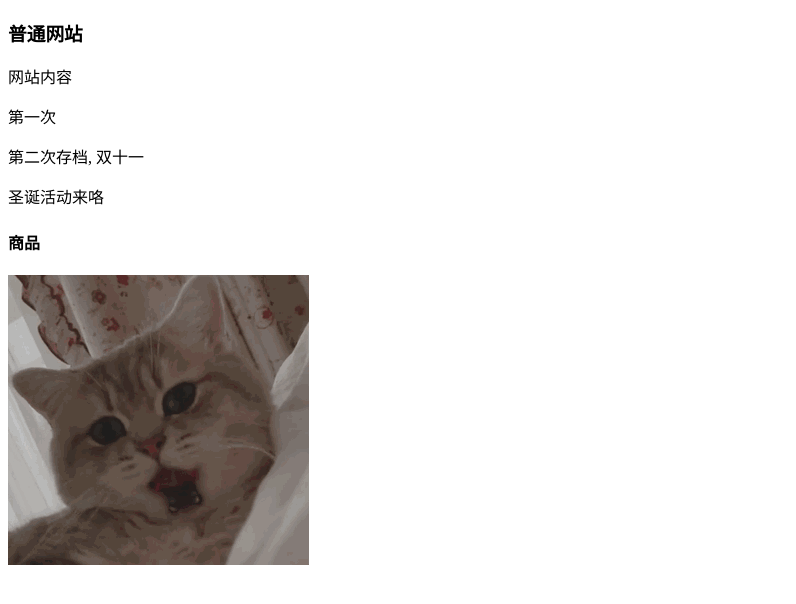
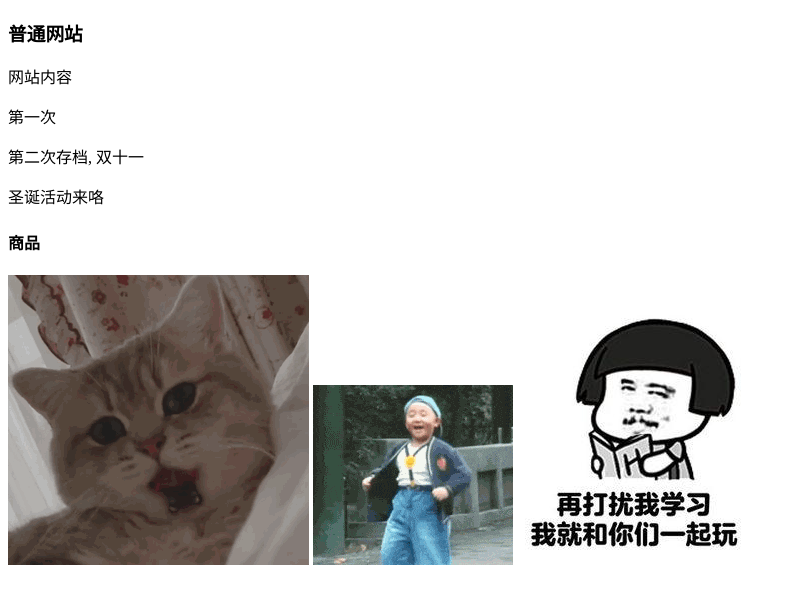
Before and after one commit to happy-ht/taobao2, a plain HTML site: page index.html in a window 1280 px wide. Shown: the whole page, without its empty margins (0-796 px from the left). Drawn offline with Linux system fonts and the light colour scheme.

Commit message:
第五次提交

```diff
--- a/index.html
+++ b/index.html
@@ -16,6 +16,8 @@
     <p>圣诞活动来咯</p>
     <h4>商品</h4>
     <img src="./img/mao.gif" alt="">
+    <img src="./img/heshan.gif" alt="">
+    <img src="./img/536d320d45c71bc0992554a7984d2902.png" alt="">
 </body>
 
 </html>
```
Also changed, not shown: img/536d320d45c71bc0992554a7984d2902.png (added).
